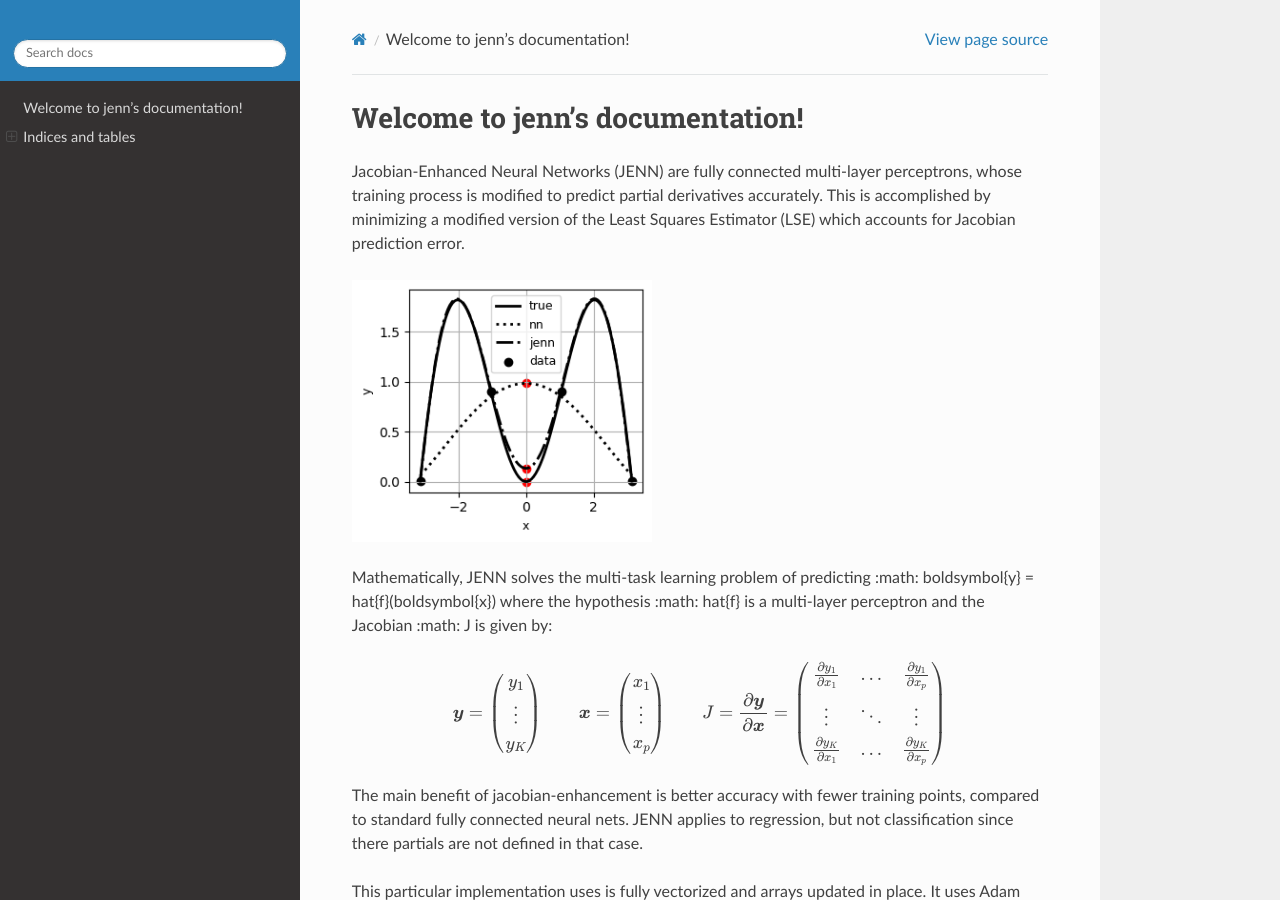
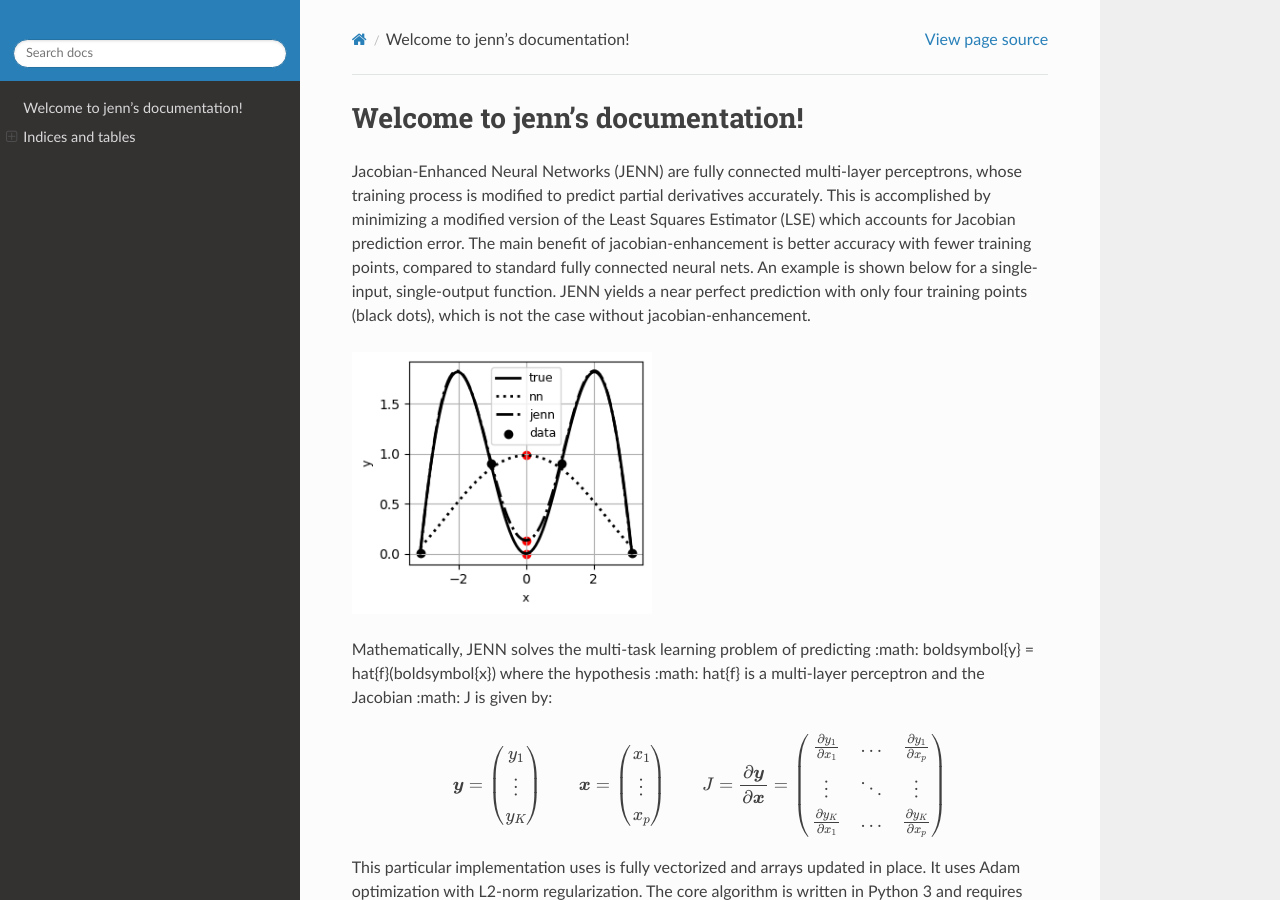
Before and after one commit to shb84/JENN, a Sphinx documentation site: the page built from docs/source/index.rst, in a window 1280 px wide and 900 px high. Built offline with Sphinx 7.4.7 and the Read the Docs theme 2.0.0, drawn with Linux system fonts in a browser that asks for light colours.

Commit message:
update docs

```diff
--- a/docs/source/index.rst
+++ b/docs/source/index.rst
@@ -14,6 +14,11 @@ Jacobian-Enhanced Neural Networks (JENN) are fully connected multi-layer
 perceptrons, whose training process is modified to predict partial
 derivatives accurately. This is accomplished by minimizing a modified version
 of the Least Squares Estimator (LSE) which accounts for Jacobian prediction error.
+The main benefit of jacobian-enhancement is better accuracy with
+fewer training points, compared to standard fully connected neural nets. An example
+is shown below for a single-input, single-output function. JENN yields a near perfect
+prediction with only four training points (black dots), which is not the case without
+jacobian-enhancement.
 
 .. image:: ../pics/JENN_vs_NN.png
   :width: 300
@@ -56,11 +61,6 @@ Mathematically, JENN solves the multi-task learning problem of predicting
    \frac{\partial y_K}{\partial x_1} & \dots & \frac{\partial y_K}{\partial x_p}  \\
    \end{matrix}
    \right)
-
-The main benefit of jacobian-enhancement is better accuracy with
-fewer training points, compared to standard fully connected neural nets.
-JENN applies to regression, but not classification since
-there partials are not defined in that case.
 
 This particular implementation uses is fully vectorized and arrays updated in place.
 It uses Adam optimization with L2-norm regularization. The core algorithm is written in
```
